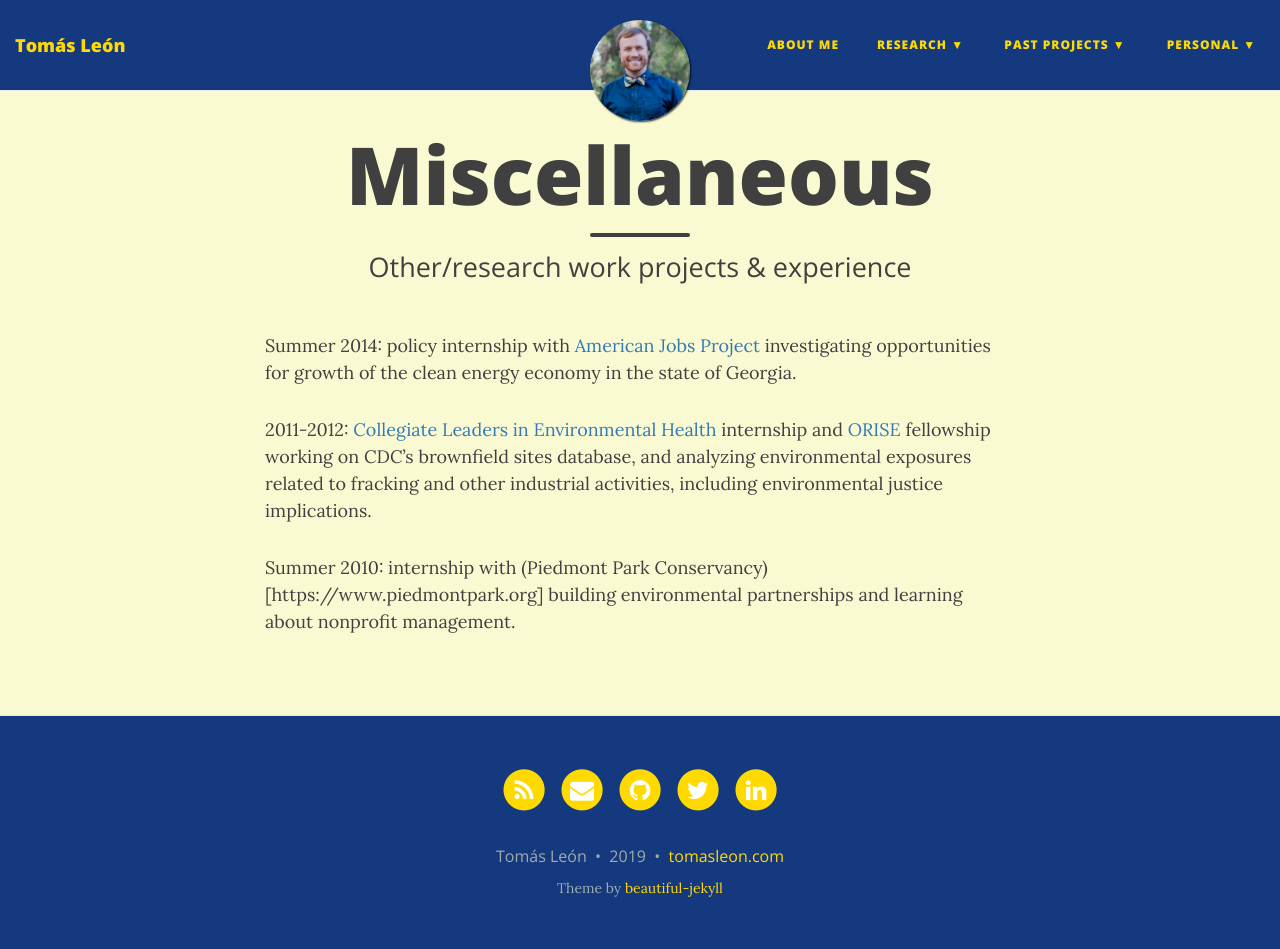
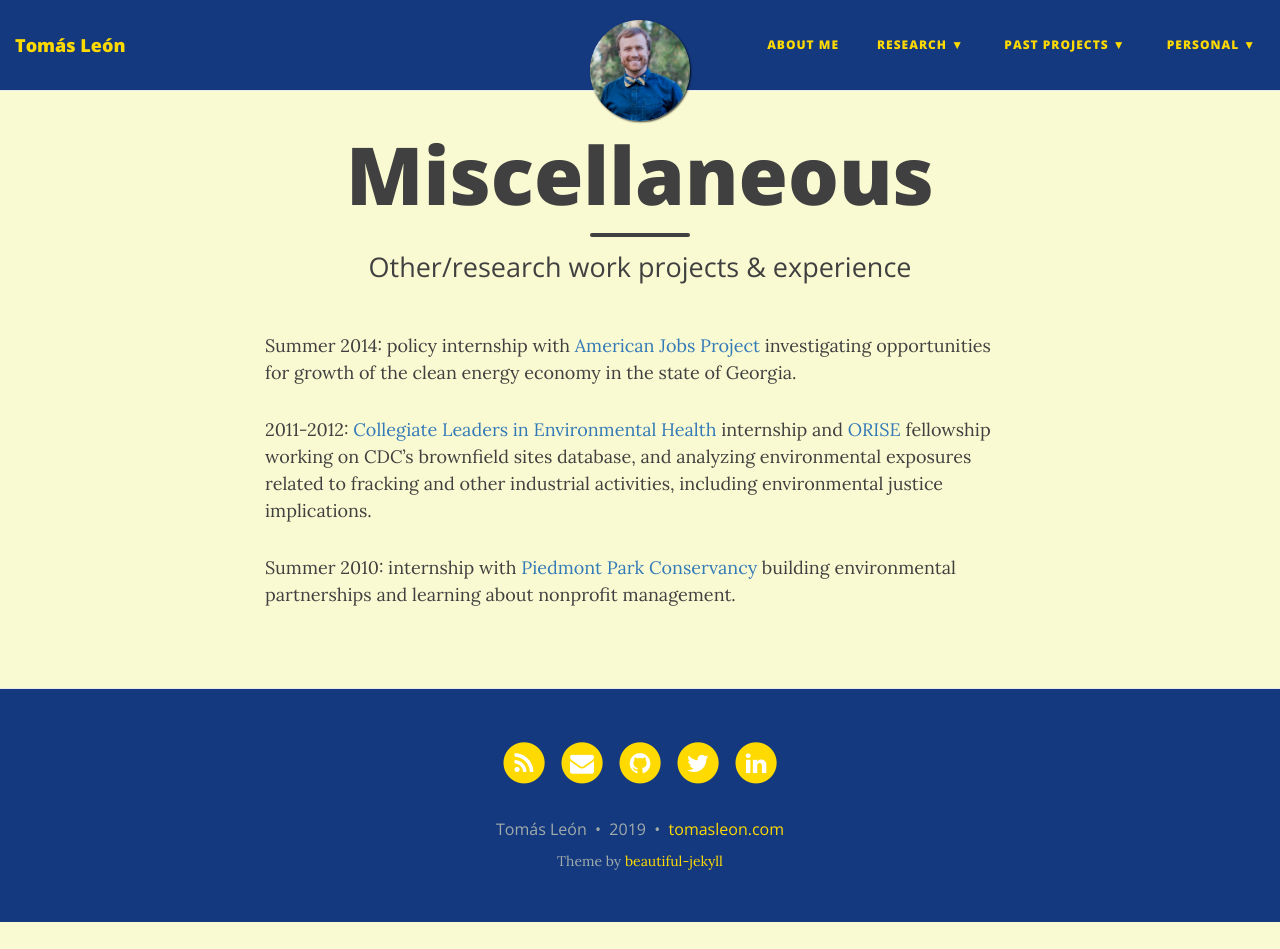
Before and after one commit to tomasleon/tomasleon.github.io, a Jekyll site: the page built from misc.md, in a window 1280 px wide and 949 px high. Built offline with Jekyll 4.4.1, drawn with Linux system fonts in a browser that asks for light colours; nearby versions of some CDN libraries.

Commit message:
link fix

```diff
--- a/misc.md
+++ b/misc.md
@@ -8,4 +8,4 @@ Summer 2014: policy internship with [American Jobs Project](http://americanjobsp
 
 2011-2012: [Collegiate Leaders in Environmental Health](https://www.cdc.gov/nceh/summerinternships/cleh.htm) internship and [ORISE](https://orise.orau.gov) fellowship working on CDC's brownfield sites database, and analyzing environmental exposures related to fracking and other industrial activities, including environmental justice implications.
 
-Summer 2010: internship with (Piedmont Park Conservancy)[https://www.piedmontpark.org] building environmental partnerships and learning about nonprofit management.
+Summer 2010: internship with [Piedmont Park Conservancy](https://www.piedmontpark.org) building environmental partnerships and learning about nonprofit management.
```
